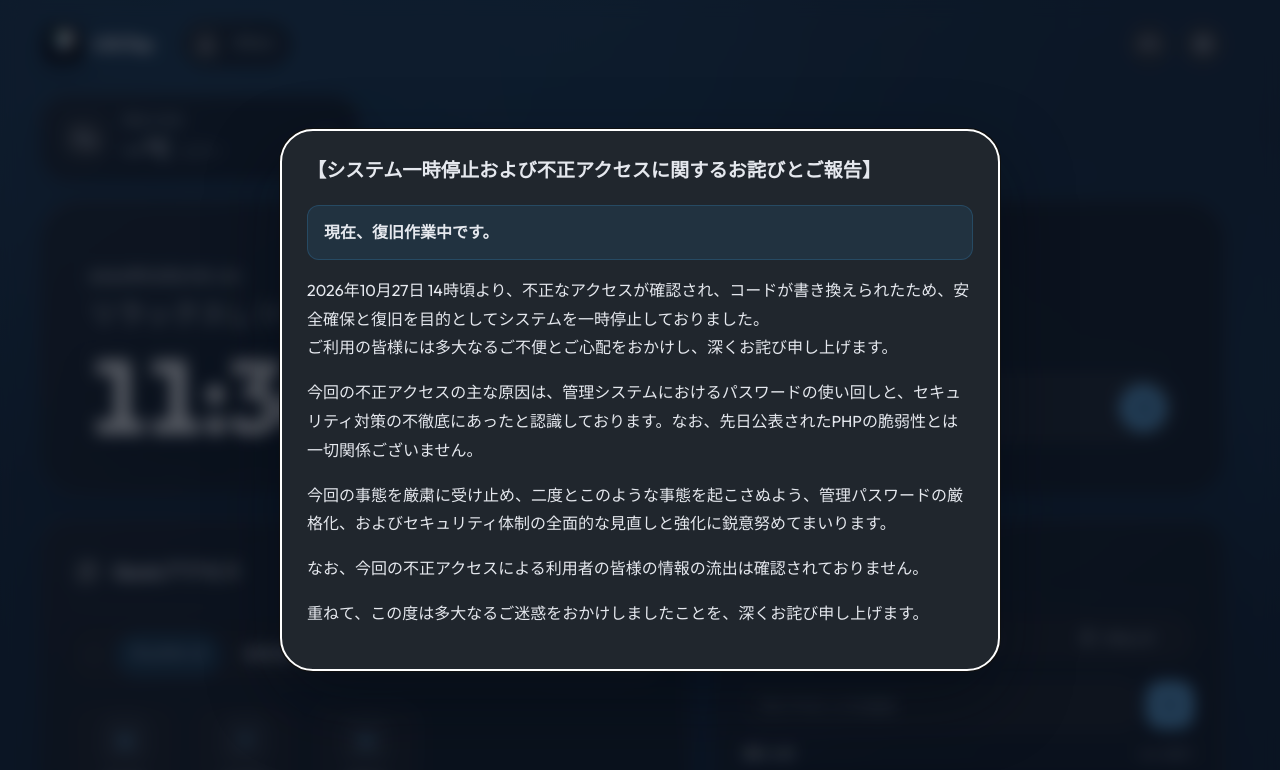
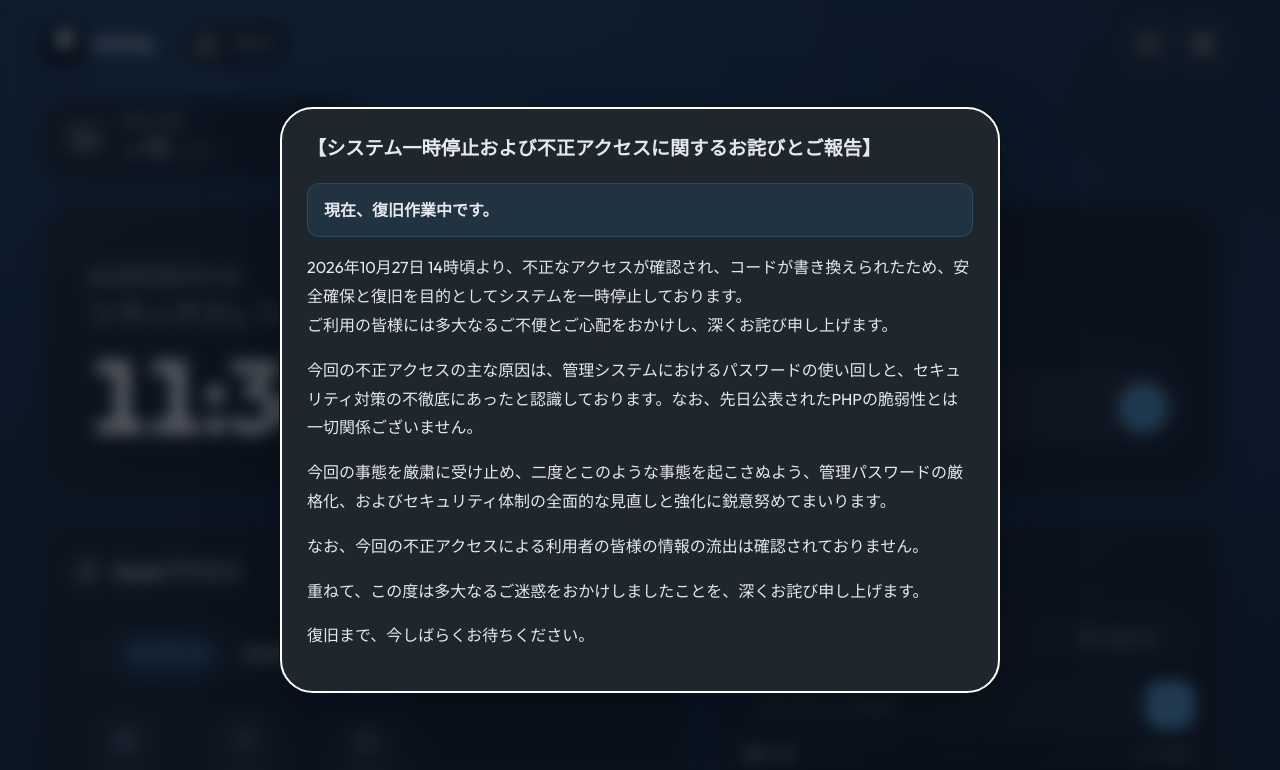
Before and after one commit to ARCHI5474/LifeTop, a plain HTML site: page index.html in a window 1280 px wide. Shown: the top 770 px of the page. Drawn offline with nearby package versions, Linux system fonts and the light colour scheme; no server answers; a web font is replaced by a local one.

Commit message:
復旧作業中

```diff
--- a/index.html
+++ b/index.html
@@ -4,7 +4,7 @@
     <meta charset="UTF-8">
     <meta name="viewport" content="width=device-width, initial-scale=1.0">
     <script>document.documentElement.dataset.colorMode = 'dark';</script>
-    <title>LifeTop│いつものネットを、ここから始めよう。</title>
+    <title>LifeTop│いつものネットを、ここから。</title>
     <meta name="description" content="Google検索、よく使うサイト、タスク、メモ、時計をひとつに。毎日に役立つスタートページ、LifeTop。">
     <link rel="icon" type="image/png" href="icons/icon-192.png">
     <link rel="apple-touch-icon" href="icons/icon-192.png">
@@ -645,11 +645,12 @@
     <div class="incident-notice-content">
         <h2 id="incident-notice-title">【システム一時停止および不正アクセスに関するお詫びとご報告】</h2>
         <p class="incident-notice-status"><strong>現在、復旧作業中です。</strong></p>
-        <p><time datetime="2026-10-27T14:00:00+09:00">2026年10月27日 14時頃</time>より、不正なアクセスが確認され、コードが書き換えられたため、安全確保と復旧を目的としてシステムを一時停止しておりました。<br>ご利用の皆様には多大なるご不便とご心配をおかけし、深くお詫び申し上げます。</p>
+        <p><time datetime="2026-10-27T14:00:00+09:00">2026年10月27日 14時頃</time>より、不正なアクセスが確認され、コードが書き換えられたため、安全確保と復旧を目的としてシステムを一時停止しております。<br>ご利用の皆様には多大なるご不便とご心配をおかけし、深くお詫び申し上げます。</p>
         <p>今回の不正アクセスの主な原因は、管理システムにおけるパスワードの使い回しと、セキュリティ対策の不徹底にあったと認識しております。なお、先日公表されたPHPの脆弱性とは一切関係ございません。</p>
         <p>今回の事態を厳粛に受け止め、二度とこのような事態を起こさぬよう、管理パスワードの厳格化、およびセキュリティ体制の全面的な見直しと強化に鋭意努めてまいります。</p>
         <p>なお、今回の不正アクセスによる利用者の皆様の情報の流出は確認されておりません。</p>
         <p>重ねて、この度は多大なるご迷惑をおかけしましたことを、深くお詫び申し上げます。</p>
+        <p>復旧まで、今しばらくお待ちください。</p>
     </div>
 </dialog>
 
```
